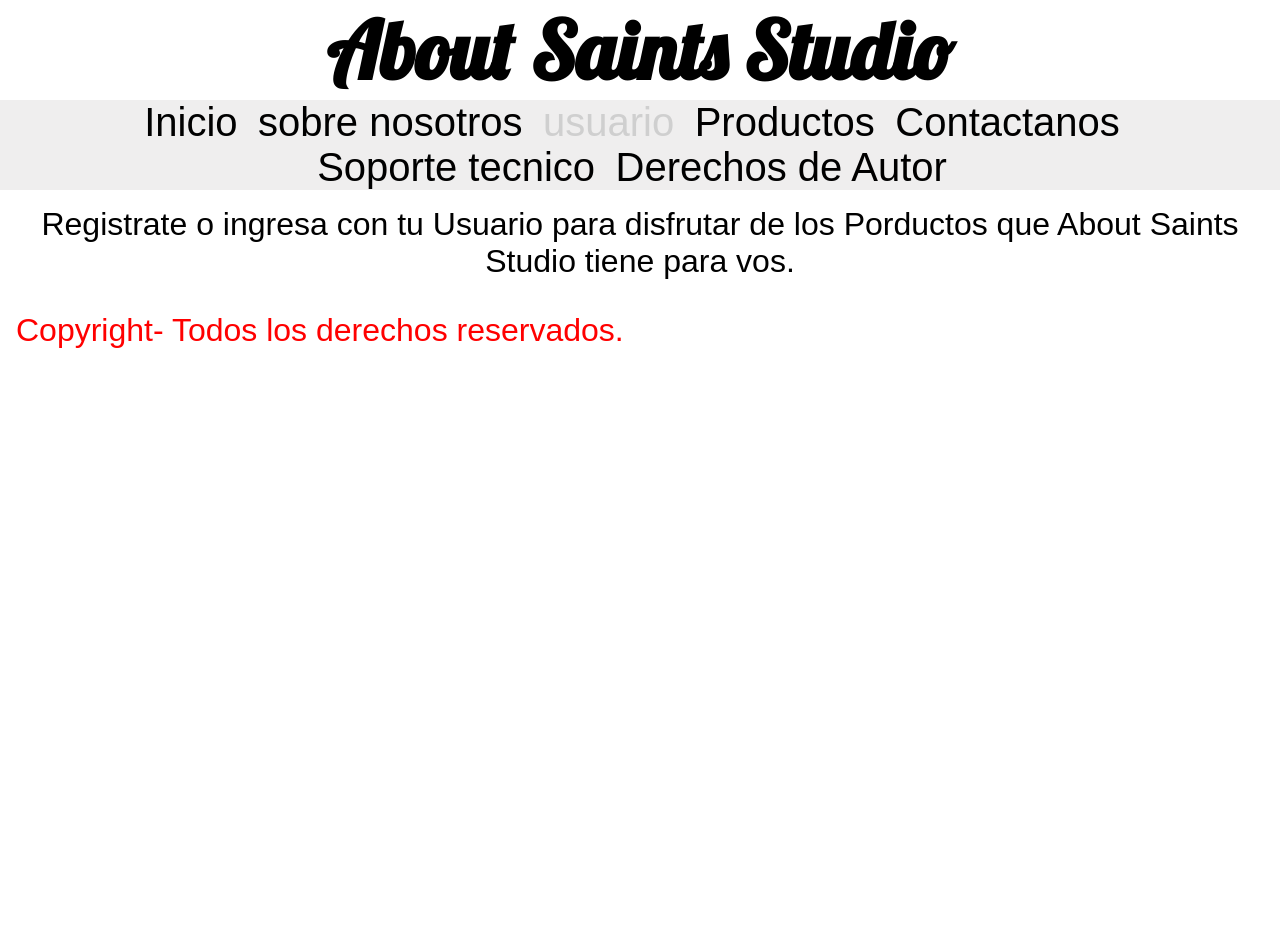
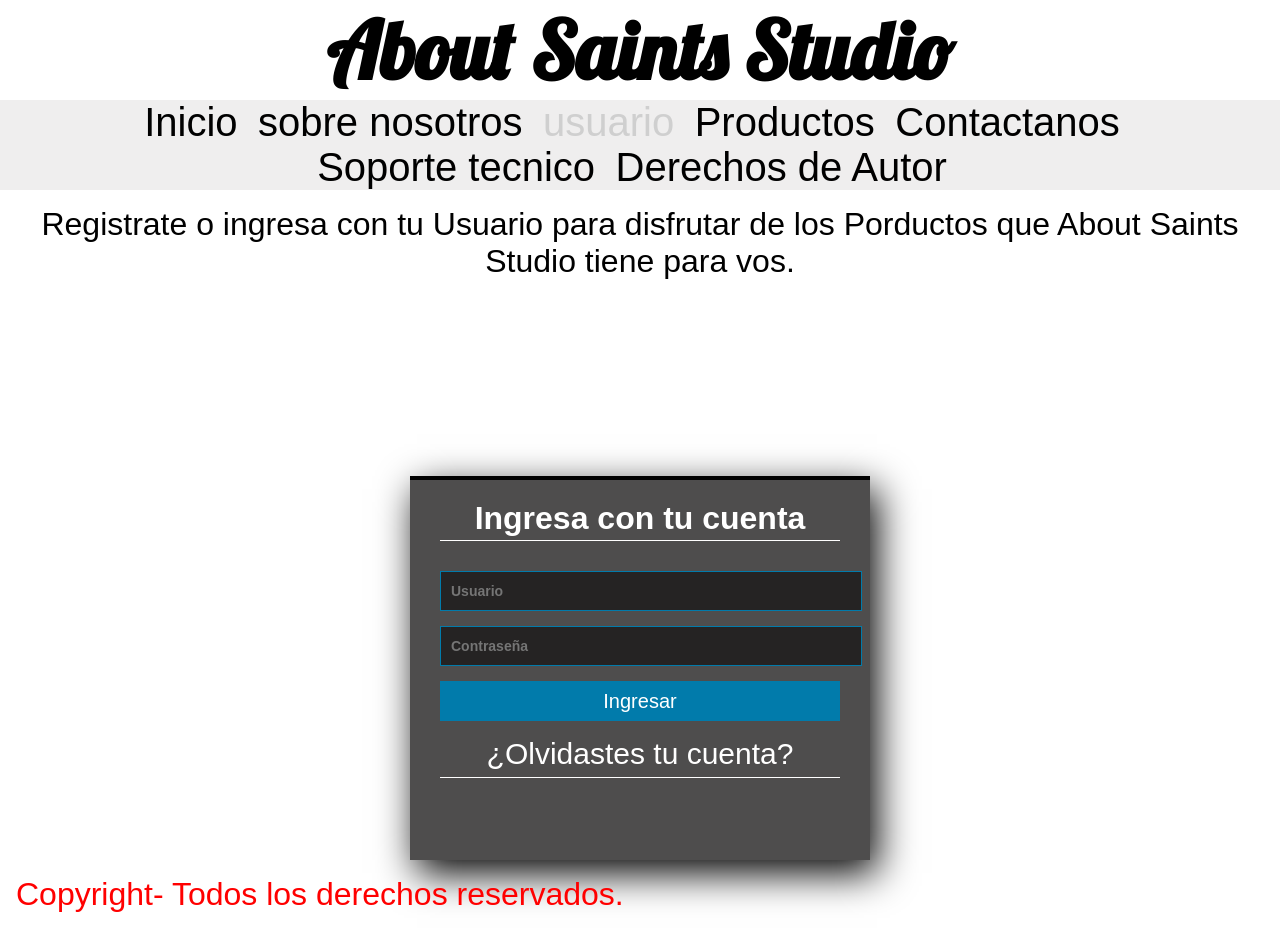
Before and after one commit to ManuelMerinoU/VentaDeRemeras-MMU, a website: page Usuario.html in a window 1280 px wide. Before the commit the page ends 800 px from the top, so only its background shows below. Drawn offline with Linux system fonts and the light colour scheme; a web font is replaced by a local one.

Commit message:
Agregando Form de login a Usuario

```diff
--- a/Usuario.html
+++ b/Usuario.html
@@ -50,54 +50,15 @@
             <p> Registrate o ingresa con tu Usuario para disfrutar de los Porductos que About Saints Studio tiene para vos. </p>
         </div>
 
-        <!--<div>
-            <fieldset>
-                <legend> Registrate </legend>
-                <form action="" method="post" enctype="multipart/form-data">
-                   <p>Nombre:
-                       <input type="text" name="Nombre" required="">
-                    </p>
+        <form class="form-login" method="post">
+            <h2>Ingresa con tu cuenta</h2>
 
-                    <p>Apellido:
-                        <input type="text" name="Apellido" required="" placeholder="Escriba sus dos apellidos">
-                    </p>
+            <input class="controls" type="text" name="usuario" value="" placeholder="Usuario" required="">
+            <input class="controls" type="password" name="contrasena" value="" placeholder="Contraseña" required="">
+            <input class="button" type="submit" name="" value="Ingresar">
 
-                    <p>Email:
-                        <input type="email" name="email" required="">
-                    </p>
-
-                    <p>Contraseña:
-                        <input type="password" name="contraseña" required="">
-                    </p>
-
-                    <p> Fecha de Nacimiento:
-                        <input type="date" name="fecha" required="">
-                    </p>
-
-                    <input type="submit" value="Enviar">
-
-                    <input type="reset" value="Borrar">
-                </form>
-            </fieldset>
-        </div>
-
-        <div id="login-regis">
-            <fieldset>
-                <legend> Iniciar Sesion </legend>
-                <form method="post">
-
-                    <p>Email:
-                        <input type="email" name="email" required="">
-                    </p>
-
-                    <p>Contraseña:
-                        <input type="password" name="contraseña" required="">
-                    </p>
-
-                    <input type="submit" value="Login">
-                </form>
-            </fieldset>
-        </div> -->
+            <p><a href="#">¿Olvidastes tu cuenta?</a></p>
+        </form>
 
         <footer id="footer">
             <p> Copyright- Todos los derechos reservados. </p>
@@ -105,7 +66,4 @@
 
     </body>
 
-
-
-
 </html>
--- a/scss/_main.scss
+++ b/scss/_main.scss
@@ -150,6 +150,64 @@
     }
 }
 
+/* Usuario */
+
+.form-login {
+    width: 400px;
+    height: 340px;
+    background: #4e4d4d;
+    margin: auto;
+    margin-top: 180px;
+    box-shadow: 7px 13px 37px #000;
+    padding: 20px 30px;
+    border-top: 4px solid #000000;
+    color: white;
+
+    h2 {
+        margin: 0;
+        text-align: center;
+        height: 40px;
+        margin-bottom: 30px;
+        border-bottom: 1px solid;
+        font-size: 32px;
+    }
+
+    .controls {
+        width: 100%;
+        border: 1px solid #017bab;
+        margin-bottom: 15px;
+        padding: 11px 10px;
+        background: #252323;
+        font-size: 14px;
+        font-weight: bold;
+    }
+
+    .button {
+        width: 100%;
+        height: 40px;
+        background: #017bab;
+        border: none;
+        color: white;
+        margin-bottom: 16px;
+        font-size: 20px;
+    }
+
+    p{
+        height: 40px;
+        text-align: center;
+        border-bottom: 1px solid;
+    }
+
+    a{
+        color: white;
+        text-decoration: none;
+        font-size: 30px;
+        &:hover{
+            text-decoration: underline;
+        }
+    }
+}
+
 /* footer */
 
 #footer{
```
Also changed, not shown: css/Estilos.css.
